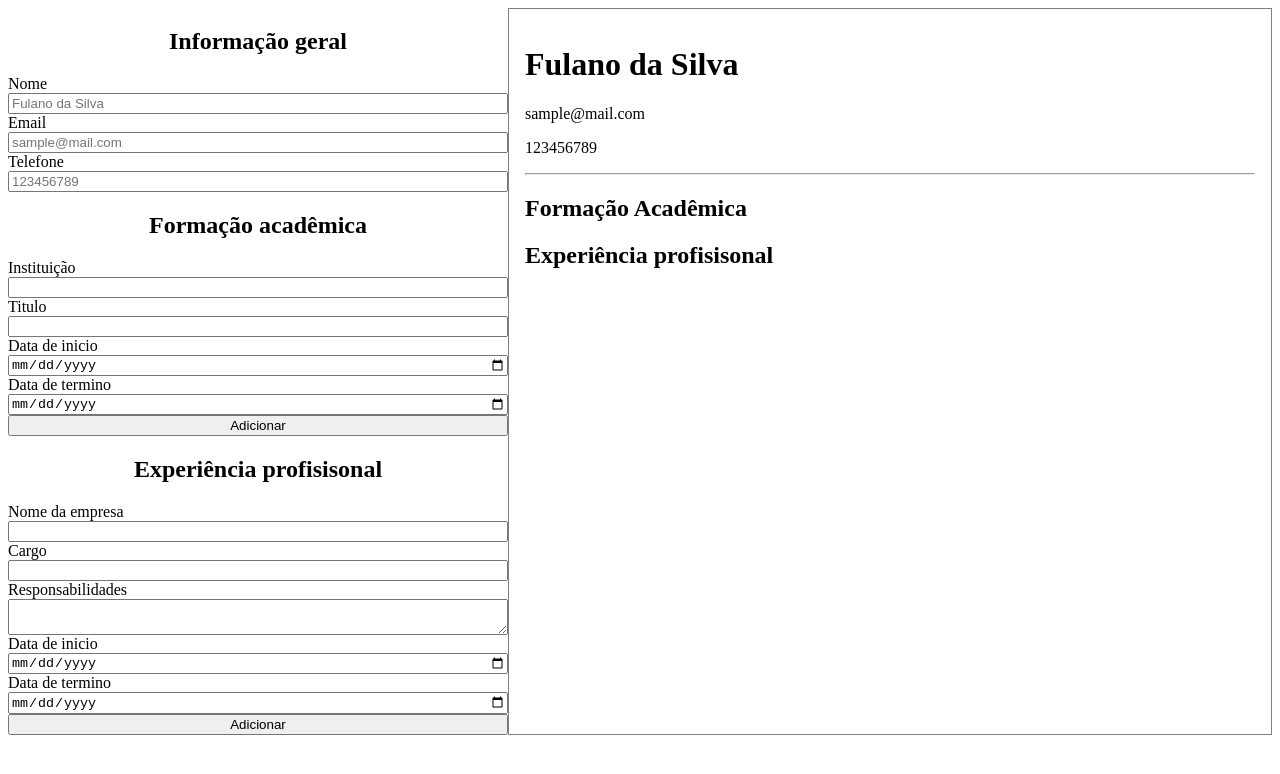
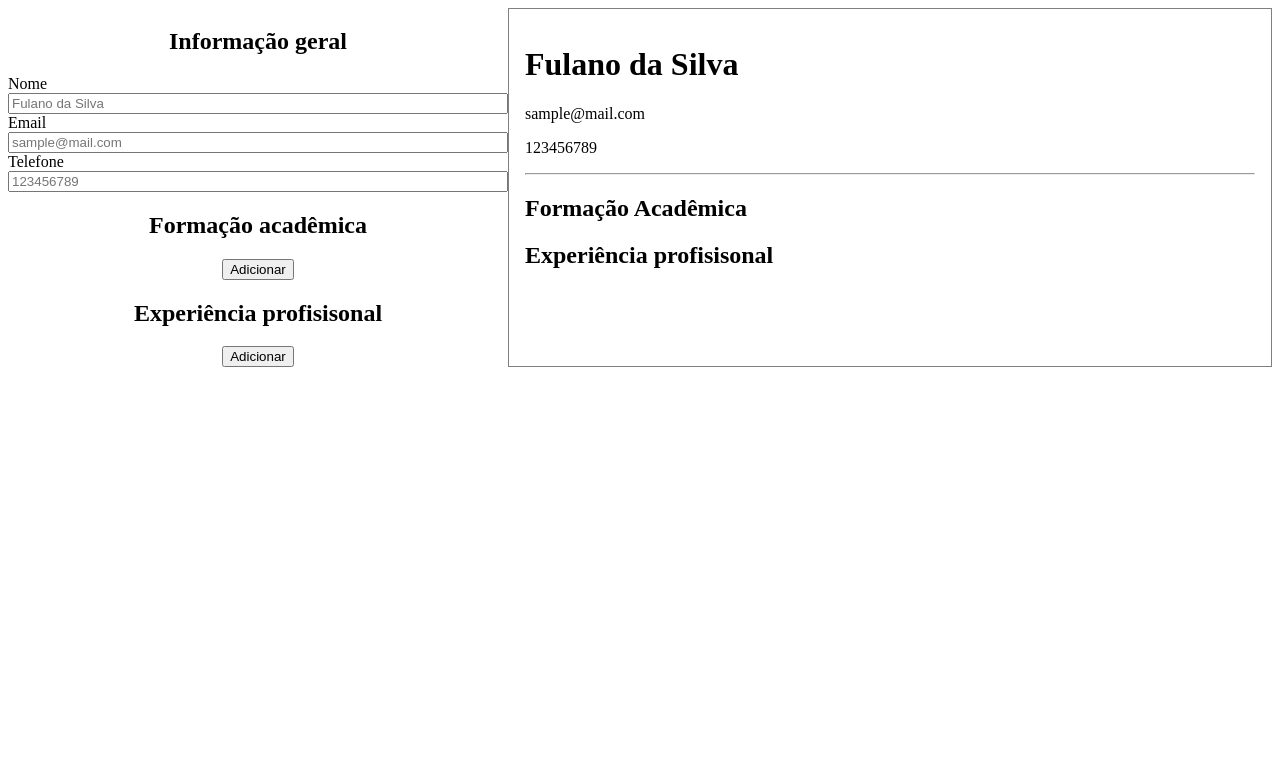
Before and after one commit to vjnnxx/cv-maker, a React (Vite) app: page / in a window 1280 px wide. Shown: the top 774 px of the page. Built offline with nearby package versions, Linux system fonts and the light colour scheme.

Commit message:
formulário de formação acadêmica 100% funcional

```diff
--- a/package.json
+++ b/package.json
@@ -10,6 +10,8 @@
     "preview": "vite preview"
   },
   "dependencies": {
+    "@mdi/light-js": "^0.2.63",
+    "@mdi/react": "^1.6.1",
     "react": "^18.3.1",
     "react-dom": "^18.3.1",
     "uuid": "^10.0.0"
--- a/src/App.css
+++ b/src/App.css
@@ -8,6 +8,19 @@
   justify-content: space-around;
 }
 
+.newEntry{
+  width: 100%;
+}
+
+.edit-list{
+  display: flex;
+  justify-content: space-between;
+}
+
+.edit-list>button{
+  border: none;
+  background-color: #fff;
+}
 /* #root {
   max-width: 1280px;
   margin: 0 auto;
--- a/src/App.jsx
+++ b/src/App.jsx
@@ -1,11 +1,11 @@
 import { useState } from 'react'
 import { v4 as uuidv4 } from 'uuid';
-// import reactLogo from './assets/react.svg'
-// import viteLogo from '/vite.svg'
 import './App.css'
 import Section from './Section';
 import EduForm from './EduForm';
 import ProfessionalForm from './ProfessionalForm';
+import Icon from '@mdi/react';
+import { mdilPencil } from '@mdi/light-js';
 
 export default function App() {
   const [name, setName] = useState('Fulano da Silva');
@@ -15,19 +15,75 @@ export default function App() {
   const [education, setEducation] = useState([]);
   const [experience, setExperience] = useState([]);
 
+  const [eduActive, setEduActive] = useState(false);
+  const [professionalActive, setProfessionalActive] = useState(false);
 
-  //State com lista de formações / experiências
+  const [eduEdit, setEduEdit] = useState(0);
+  const [eduID, setEduID] = useState('');
+
+
+  //State para mostrar listas / formularios quando cliclar / enviar
 
   const addEducation = (values) =>{
     values.id = uuidv4();
     setEducation([...education, values]);
+    toggleEdu();
   }
 
   const addExperience = (values) => {
     values.id = uuidv4();
     setExperience([...experience, values]);
-    console.log(values)
+    toggleProfessional();
   }
+
+  const toggleEdu = () => {
+    setEduActive(!eduActive);
+  }
+
+  const toggleProfessional = () => {
+    setProfessionalActive(!professionalActive);
+  }
+
+  function editView (value) {
+
+    setEduEdit(1);
+    setEduID(value);
+
+    const eduArray = education.filter((item) => item.id === value);
+
+    toggleEdu();
+
+    setTimeout(() => {
+      const instituition = document.querySelector('#institution');
+      instituition.value = eduArray[0].instituition;
+
+      const formationTitle = document.querySelector('#formation-title');
+      formationTitle.value = eduArray[0].formation;
+
+      const startDate = document.querySelector('#start-date');
+      startDate.value = eduArray[0].startDate;
+
+      const endDate = document.querySelector('#end-date');
+      endDate.value = eduArray[0].endDate;
+    }, 500);
+  }
+
+  const editEducation = (editedObj) =>{
+
+    const newArray = education.map((item) => {
+      if (item.id === editedObj.id){
+        return editedObj
+      } else {
+        return item
+      }
+    });
+
+    setEducation(newArray);
+    toggleEdu();
+    setEduEdit(0);
+  }
+
+
 
 
   return (
@@ -50,13 +106,47 @@ export default function App() {
 
         <Section>
           <h2>Formação acadêmica</h2>
-          <EduForm onClick={addEducation}></EduForm>
+          {eduActive ? (
+            eduEdit === 0 ? (
+              <EduForm onClick={addEducation} cancel={toggleEdu}></EduForm>
+            ) : (
+              <EduForm onClick={editEducation} cancel={toggleEdu} obj={education.filter((item) => item.id === eduID)}></EduForm>
+            )
 
+          ) : (
+            <div>
+              {education.map(item =>
+              <div key={item.id} className='edit-list'>
+                <h2 > {item.instituition} </h2>
+                <button onClick={() => editView(item.id)}>
+                  <Icon path={mdilPencil} size={1} />
+                </button>
+              </div>
+              )}
+
+
+              <button onClick={toggleEdu} className='newEntry'>Adicionar</button>
+            </div>
+          )}
         </Section>
+
 
         <Section>
           <h2>Experiência profisisonal</h2>
-          <ProfessionalForm onClick={addExperience}></ProfessionalForm>
+          {professionalActive ? (
+            <ProfessionalForm onClick={addExperience}></ProfessionalForm>
+          ) : (
+            <div>
+              {experience.map(item =>
+              <div key={item.id}>
+                <h2 > {item.companyName} </h2>
+                <button>Editar</button>
+              </div>
+
+              )}
+              <button onClick={toggleProfessional} className='newEntry'>Adicionar</button>
+            </div>
+          )}
         </Section>
       </div>
 
--- a/src/EduForm.jsx
+++ b/src/EduForm.jsx
@@ -1,11 +1,13 @@
 import { useState } from "react";
 
-export default function EduForm({onClick}){
+export default function EduForm({onClick, cancel, obj=null}){
 
-    const [instituition, setInstituition] = useState('');
-    const [formation, setFormation] = useState('');
-    const [startDate, setStartDate] = useState('');
-    const [endDate, setEndDate] = useState('');
+    obj = obj != null ? obj[0] : obj;
+
+    const [instituition, setInstituition] = useState(obj === null ? '' : obj.instituition);
+    const [formation, setFormation] = useState(obj === null ? '' : obj.formation);
+    const [startDate, setStartDate] = useState(obj === null ? '' : obj.startDate);
+    const [endDate, setEndDate] = useState(obj === null ? '' : obj.endDate);
 
 
 
@@ -13,18 +15,24 @@ export default function EduForm({onClick}){
         <div>
             <form className="form" onSubmit={(e)=>{ e.preventDefault() }}>
                 <label htmlFor="instituition">Instituição</label>
-                <input type="text" name='institution' onChange={e => setInstituition(e.target.value)}/>
+                <input type="text" name='institution' id="institution" onChange={e => setInstituition(e.target.value)} required/>
 
                 <label htmlFor="formation-title"> Titulo </label>
-                <input type="text" name='formation-title' onChange={e => setFormation(e.target.value)}/>
+                <input type="text" name='formation-title' id="formation-title" onChange={e => setFormation(e.target.value)} required/>
 
                 <label htmlFor="start-date">Data de inicio</label>
-                <input type="date" name='start-date'onChange={e => setStartDate(e.target.value)}/>
+                <input type="date" name='start-date' id="start-date" onChange={e => setStartDate(e.target.value)} required/>
 
                 <label htmlFor="end-date">Data de termino</label>
-                <input type="date" name='end-date' onChange={e => setEndDate(e.target.value)}/>
+                <input type="date" name='end-date' id="end-date" onChange={e => setEndDate(e.target.value)} required/>
 
-                <button onClick={() => onClick({instituition, formation, startDate, endDate})}>Adicionar</button>
+                {obj === null ? (
+                    <button onClick={() => onClick({instituition, formation, startDate, endDate})} id="edu-button">Adicionar</button>
+                ) : (
+                    <button onClick={() => onClick({instituition, formation, startDate, endDate, id: obj.id })} id="edu-button">Editar</button>
+                )}
+
+                <button onClick={cancel}>Cancelar</button>
             </form>
         </div>
     )
```
Also changed, not shown: 1 other file (tests, documents, lock files or other folders).
